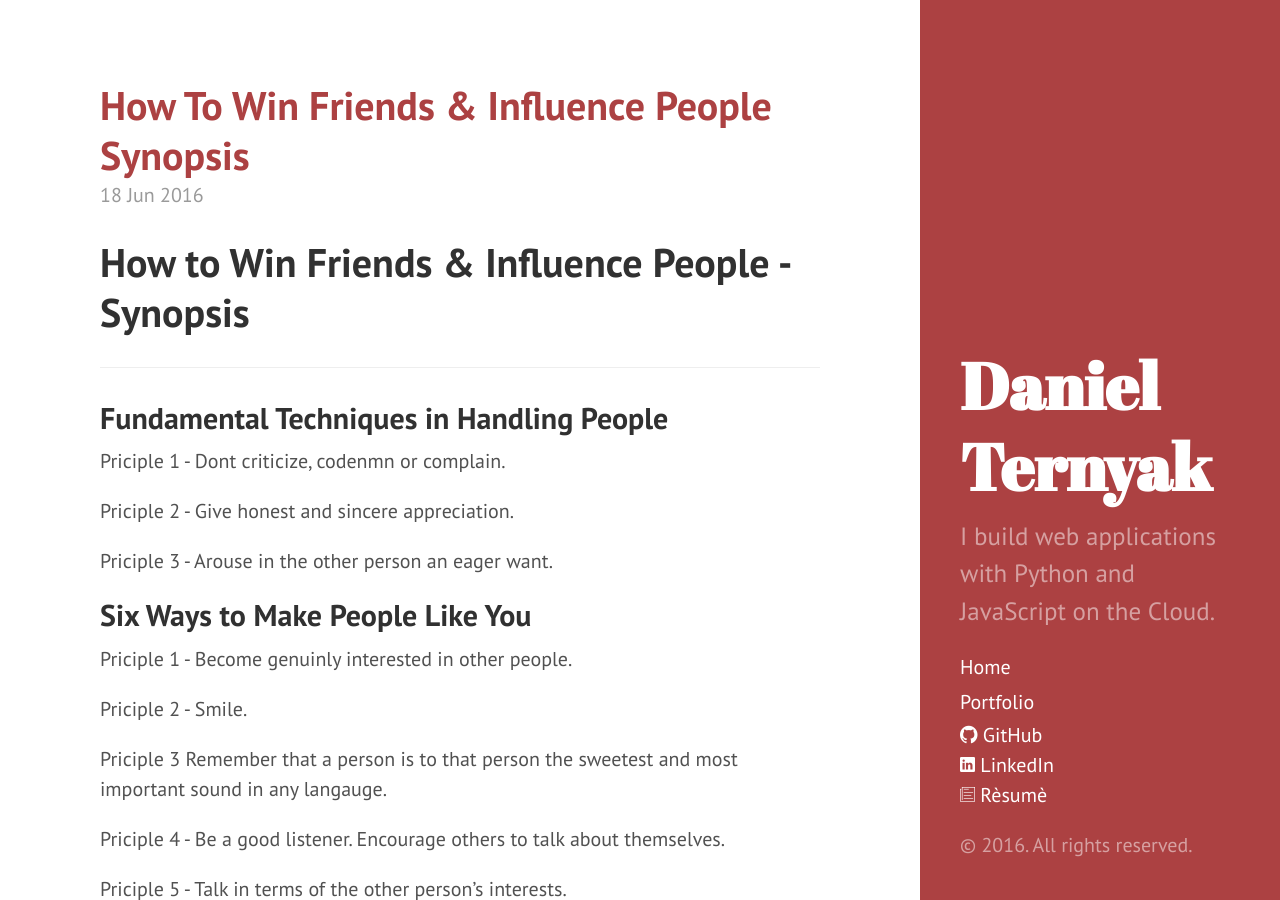
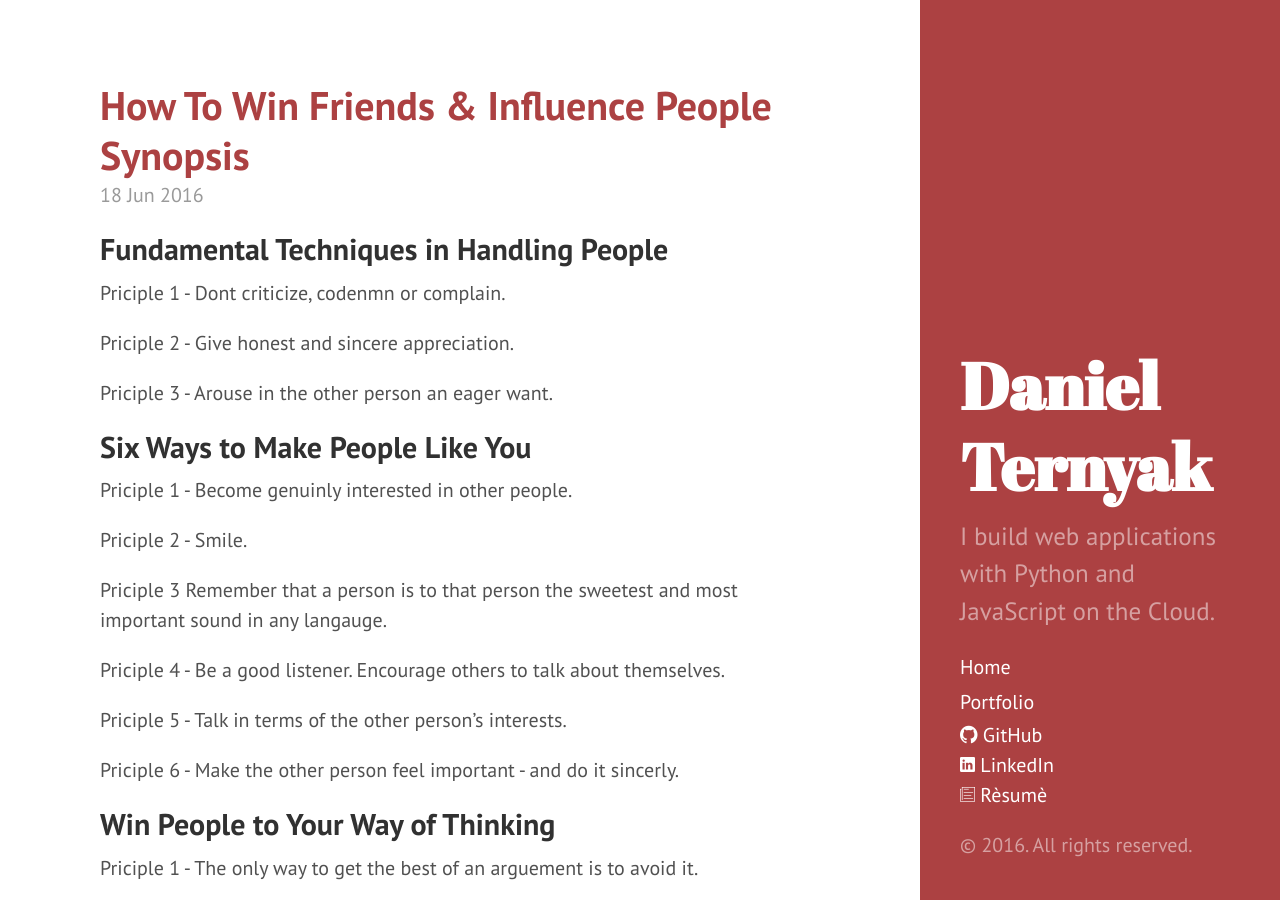
Before and after one commit to dternyak/dternyak.github.io, a Jekyll site: the page built from index.html, in a window 1280 px wide and 900 px high. Built offline with Jekyll 4.4.1, drawn with Linux system fonts in a browser that asks for light colours; nearby versions of some CDN libraries; the list of posts is cut into pages by our own code.

Commit message:
Updated 2016-06-18-How-to-Win-Friends-&-Influence-People-Synopsis.md

```diff
--- a/_posts/2016-06-18-How-to-Win-Friends-&-Influence-People-Synopsis.md
+++ b/_posts/2016-06-18-How-to-Win-Friends-&-Influence-People-Synopsis.md
@@ -1,8 +1,6 @@
 ---
 published: true
 ---
-# How to Win Friends & Influence People - Synopsis
-<hr/>
 ## Fundamental Techniques in Handling People
 
  Priciple 1 - Dont criticize, codenmn or complain.
```
